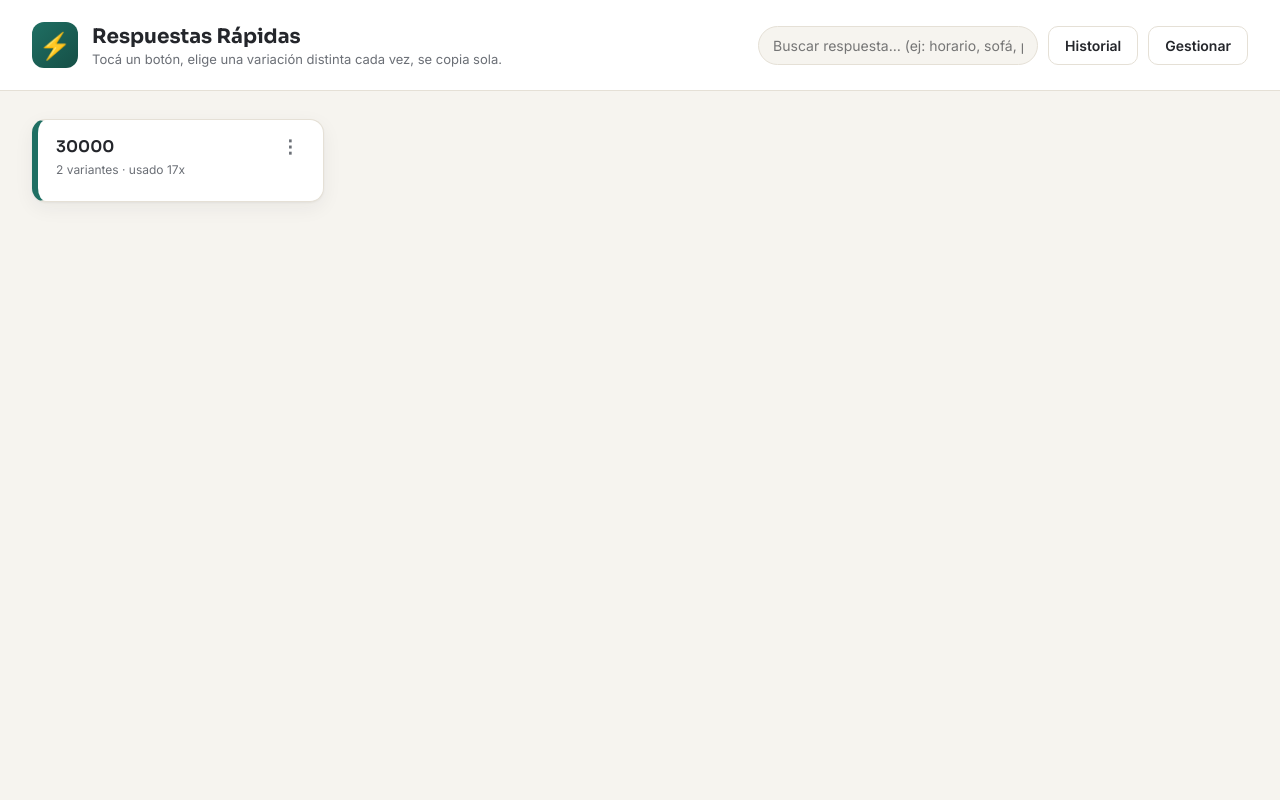
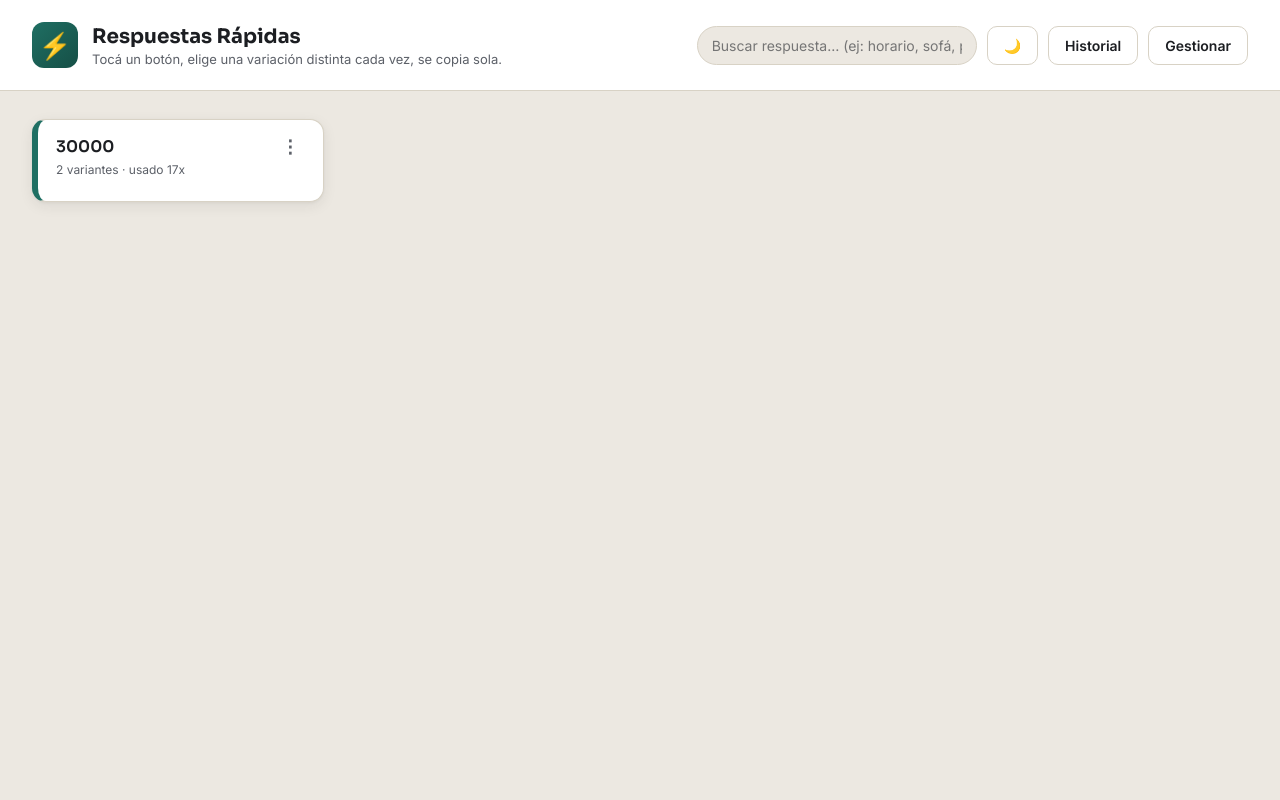
Before and after one commit to juancini/whatsapp-helper, a Flask app: page / in a window 1280 px wide. Run offline with Flask 3, Linux system fonts and the light colour scheme; data comes from the database, SQL or seed files in the repository.

Commit message:
new color scheme to be more clear and contrasty

```diff
--- a/static/app.js
+++ b/static/app.js
@@ -471,7 +471,34 @@ async function renderHistory() {
 }
 
 // ---------------------------------------------------------------------
+// Theme Toggle (Dark / Light)
+// ---------------------------------------------------------------------
+
+function initTheme() {
+  const saved = localStorage.getItem('theme');
+  const prefersDark = window.matchMedia && window.matchMedia('(prefers-color-scheme: dark)').matches;
+  const isDark = saved ? saved === 'dark' : prefersDark;
+  setTheme(isDark ? 'dark' : 'light');
+}
+
+function setTheme(theme) {
+  document.documentElement.setAttribute('data-theme', theme);
+  localStorage.setItem('theme', theme);
+  const btn = el('themeToggleBtn');
+  if (btn) {
+    btn.textContent = theme === 'dark' ? '☀️' : '🌙';
+    btn.title = theme === 'dark' ? 'Cambiar a modo claro' : 'Cambiar a modo oscuro';
+  }
+}
+
+el('themeToggleBtn').addEventListener('click', () => {
+  const current = document.documentElement.getAttribute('data-theme') || 'light';
+  setTheme(current === 'dark' ? 'light' : 'dark');
+});
+
+// ---------------------------------------------------------------------
 // Init
 // ---------------------------------------------------------------------
 
+initTheme();
 loadCategories();
--- a/static/style.css
+++ b/static/style.css
@@ -1,16 +1,25 @@
 :root {
-  --bg: #F6F4EF;
+  --bg: #ECE8E1;
   --surface: #FFFFFF;
-  --text: #24262B;
-  --muted: #6B6F76;
-  --border: #E5E0D6;
+  --text: #1C1E22;
+  --muted: #5C6068;
+  --border: #D8D2C5;
   --primary: #1F6F63;
   --primary-dark: #164F46;
   --accent: #E8875A;
   --danger: #B5563D;
   --radius: 14px;
-  --shadow: 0 1px 2px rgba(36,38,43,0.05), 0 6px 20px rgba(36,38,43,0.06);
+  --shadow: 0 4px 14px rgba(36,38,43,0.08), 0 1px 3px rgba(36,38,43,0.05);
   font-size: 16px;
+}
+
+[data-theme="dark"] {
+  --bg: #121418;
+  --surface: #1B1E26;
+  --text: #F1F3F7;
+  --muted: #9BA0AA;
+  --border: #2C303B;
+  --shadow: 0 6px 20px rgba(0,0,0,0.4);
 }
 
 * { box-sizing: border-box; }
@@ -21,6 +30,7 @@ body {
   color: var(--text);
   font-family: 'Inter', system-ui, -apple-system, sans-serif;
   min-height: 100vh;
+  transition: background-color 0.25s ease, color 0.25s ease;
 }
 
 h1, h2 { font-family: 'Sora', system-ui, sans-serif; margin: 0; }
@@ -112,19 +122,23 @@ h1, h2 { font-family: 'Sora', system-ui, sans-serif; margin: 0; }
   position: relative;
   text-align: left;
   background: var(--surface);
-  border: 1px solid var(--border);
+  border: 1.5px solid var(--border);
   border-left: 6px solid var(--chip-color, var(--primary));
   border-radius: var(--radius);
   padding: 16px 18px;
   cursor: pointer;
   box-shadow: var(--shadow);
-  transition: transform 0.08s ease, box-shadow 0.15s ease, border-color 0.2s ease, background-color 0.2s ease;
+  transition: transform 0.12s ease, box-shadow 0.15s ease, border-color 0.2s ease, background-color 0.2s ease;
   font-family: inherit;
   color: var(--text);
   display: flex;
   flex-direction: column;
 }
-.chip:hover { transform: translateY(-2px); box-shadow: 0 10px 24px rgba(36,38,43,0.1); }
+.chip:hover {
+  transform: translateY(-3px);
+  border-color: var(--chip-color, var(--primary));
+  box-shadow: 0 12px 28px rgba(0,0,0,0.12);
+}
 .chip:active { transform: translateY(0); }
 
 .chip.copied-flash {
@@ -306,6 +320,8 @@ h1, h2 { font-family: 'Sora', system-ui, sans-serif; margin: 0; }
   resize: vertical;
   min-height: 48px;
   border: 1px solid var(--border);
+  background: var(--surface);
+  color: var(--text);
   border-radius: 8px;
   padding: 8px;
   font-family: inherit;
@@ -333,6 +349,8 @@ h1, h2 { font-family: 'Sora', system-ui, sans-serif; margin: 0; }
   padding: 10px;
   border-radius: 10px;
   border: 1px dashed var(--primary);
+  background: var(--surface);
+  color: var(--text);
   font-family: inherit;
   font-size: 13.5px;
 }
--- a/templates/index.html
+++ b/templates/index.html
@@ -23,6 +23,7 @@
     <div class="search-wrap">
       <input id="searchInput" type="text" placeholder="Buscar respuesta… (ej: horario, sofá, pago)" autocomplete="off">
     </div>
+    <button id="themeToggleBtn" class="btn btn-ghost" title="Cambiar tema (Oscuro / Claro)">🌙</button>
     <button id="historyBtn" class="btn btn-ghost">Historial</button>
     <button id="manageBtn" class="btn btn-ghost">Gestionar</button>
   </div>
```
Also changed, not shown: README.md.
